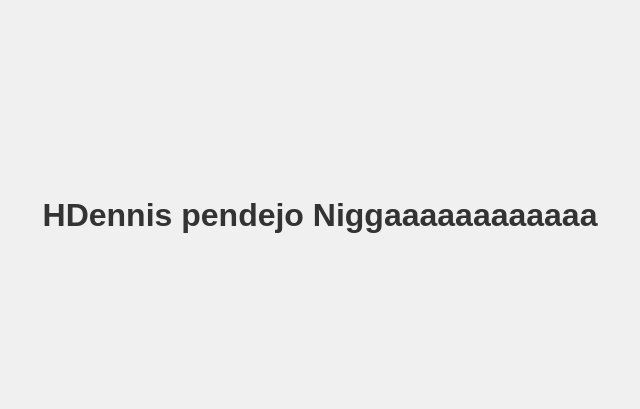
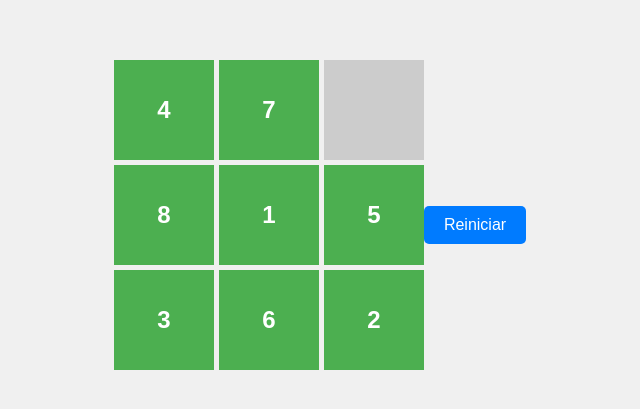
Before and after one commit to Cmornoy/pruebas21, a plain HTML site: page index.html in a window 1280 px wide. Shown: the part 185-594 px from the top of the page, without its empty margins (320-960 px from the left). Drawn offline with Linux system fonts and the light colour scheme.

Commit message:
Update index.html

```diff
--- a/index.html
+++ b/index.html
@@ -3,7 +3,7 @@
 <head>
     <meta charset="UTF-8">
     <meta name="viewport" content="width=device-width, initial-scale=1.0">
-    <title>Hola Mundo</title>
+    <title>Juego de Rompecabezas</title>
     <style>
         body {
             font-family: Arial, sans-serif;
@@ -14,12 +14,105 @@
             margin: 0;
             background-color: #f0f0f0;
         }
-        h1 {
-            color: #333;
+        #puzzle-container {
+            display: grid;
+            grid-template-columns: repeat(3, 100px);
+            grid-gap: 5px;
+        }
+        .piece {
+            width: 100px;
+            height: 100px;
+            background-color: #4caf50;
+            color: white;
+            font-size: 24px;
+            font-weight: bold;
+            display: flex;
+            justify-content: center;
+            align-items: center;
+            cursor: pointer;
+            user-select: none;
+        }
+        .empty {
+            background-color: #cccccc;
+            cursor: default;
+        }
+        #reset {
+            margin-top: 20px;
+            padding: 10px 20px;
+            background-color: #007bff;
+            color: white;
+            border: none;
+            border-radius: 5px;
+            cursor: pointer;
+            font-size: 16px;
+        }
+        #reset:hover {
+            background-color: #0056b3;
         }
     </style>
 </head>
 <body>
-    <h1>HDennis pendejo Niggaaaaaaaaaaaa </h1>
+    <div id="puzzle-container"></div>
+    <button id="reset">Reiniciar</button>
+
+    <script>
+        const puzzleContainer = document.getElementById('puzzle-container');
+        const resetButton = document.getElementById('reset');
+        let puzzle = [];
+        const size = 3; // Tamaño del rompecabezas (3x3)
+
+        function createPuzzle() {
+            puzzle = [...Array(size * size).keys()]; // Genera números del 0 al 8
+            puzzle.sort(() => Math.random() - 0.5); // Mezcla las piezas
+        }
+
+        function renderPuzzle() {
+            puzzleContainer.innerHTML = '';
+            puzzle.forEach((value, index) => {
+                const piece = document.createElement('div');
+                piece.classList.add('piece');
+                if (value === 0) {
+                    piece.classList.add('empty');
+                } else {
+                    piece.textContent = value;
+                    piece.addEventListener('click', () => movePiece(index));
+                }
+                puzzleContainer.appendChild(piece);
+            });
+        }
+
+        function movePiece(index) {
+            const emptyIndex = puzzle.indexOf(0);
+            const validMoves = [
+                emptyIndex - size, // Arriba
+                emptyIndex + size, // Abajo
+                emptyIndex - 1,    // Izquierda
+                emptyIndex + 1     // Derecha
+            ];
+
+            // Validar movimiento
+            if (validMoves.includes(index)) {
+                // Intercambiar piezas
+                [puzzle[index], puzzle[emptyIndex]] = [puzzle[emptyIndex], puzzle[index]];
+                renderPuzzle();
+                checkWin();
+            }
+        }
+
+        function checkWin() {
+            if (puzzle.every((value, index) => value === index)) {
+                setTimeout(() => alert('¡Felicidades, has resuelto el rompecabezas!'), 100);
+            }
+        }
+
+        resetButton.addEventListener('click', () => {
+            createPuzzle();
+            renderPuzzle();
+        });
+
+        // Inicialización del juego
+        createPuzzle();
+        renderPuzzle();
+    </script>
 </body>
 </html>
```
